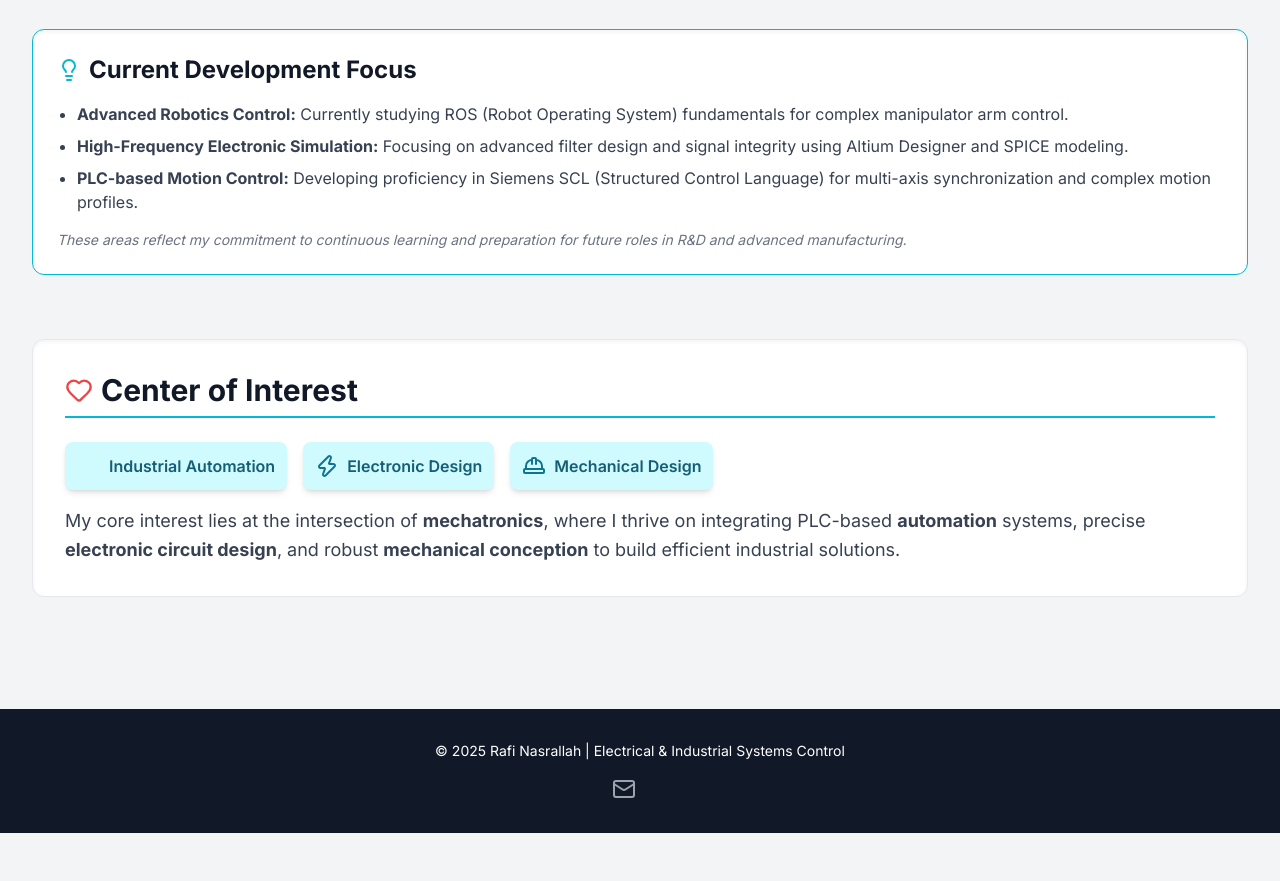
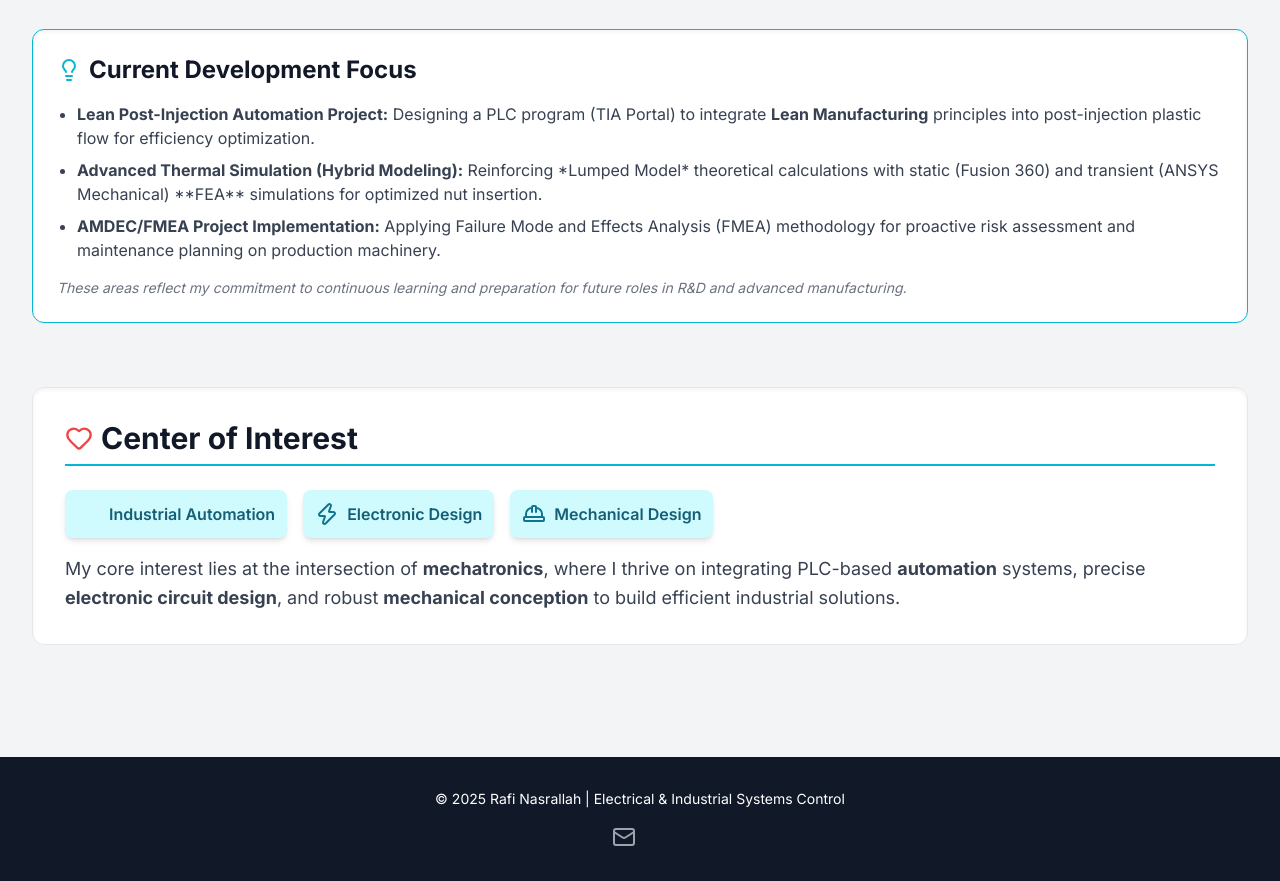
Before and after one commit to NasrallahRAFI/NasrallahRAFI, a plain HTML site: page index.html in a window 1280 px wide. Shown: the part 2920-3801 px from the top of the page. Before the commit the page ends 3753 px from the top, so only its background shows below. Drawn offline with nearby package versions, Linux system fonts and the light colour scheme.

Commit message:
Update development focus with new project details
Added new projects focusing on automation, thermal simulation, and risk analysis.

Signed-off-by: NasrallahRAFI <nasrollahrafi@gmail.com>

```diff
--- a/index.html
+++ b/index.html
@@ -366,9 +366,12 @@
                          <i data-lucide="lightbulb" class="w-6 h-6 text-cyan-500"></i><span>Current Development Focus</span>
                     </h3>
                     <ul class="list-disc ml-5 text-gray-700 dark:text-gray-300 space-y-2 text-base">
-                        <li><strong>Advanced Robotics Control:</strong> Currently studying ROS (Robot Operating System) fundamentals for complex manipulator arm control.</li>
-                        <li><strong>High-Frequency Electronic Simulation:</strong> Focusing on advanced filter design and signal integrity using Altium Designer and SPICE modeling.</li>
-                        <li><strong>PLC-based Motion Control:</strong> Developing proficiency in Siemens SCL (Structured Control Language) for multi-axis synchronization and complex motion profiles.</li>
+                        <!-- New Automation Project -->
+                        <li><strong>Lean Post-Injection Automation Project:</strong> Designing a PLC program (TIA Portal) to integrate <strong>Lean Manufacturing</strong> principles into post-injection plastic flow for efficiency optimization.</li>
+                        <!-- New Thermal Simulation Project -->
+                        <li><strong>Advanced Thermal Simulation (Hybrid Modeling):</strong> Reinforcing *Lumped Model* theoretical calculations with static (Fusion 360) and transient (ANSYS Mechanical) **FEA** simulations for optimized nut insertion.</li>
+                        <!-- New Risk Analysis Project -->
+                        <li><strong>AMDEC/FMEA Project Implementation:</strong> Applying Failure Mode and Effects Analysis (FMEA) methodology for proactive risk assessment and maintenance planning on production machinery.</li>
                     </ul>
                     <p class="text-sm text-gray-500 dark:text-gray-400 mt-4 italic">
                         These areas reflect my commitment to continuous learning and preparation for future roles in R&D and advanced manufacturing.
```
